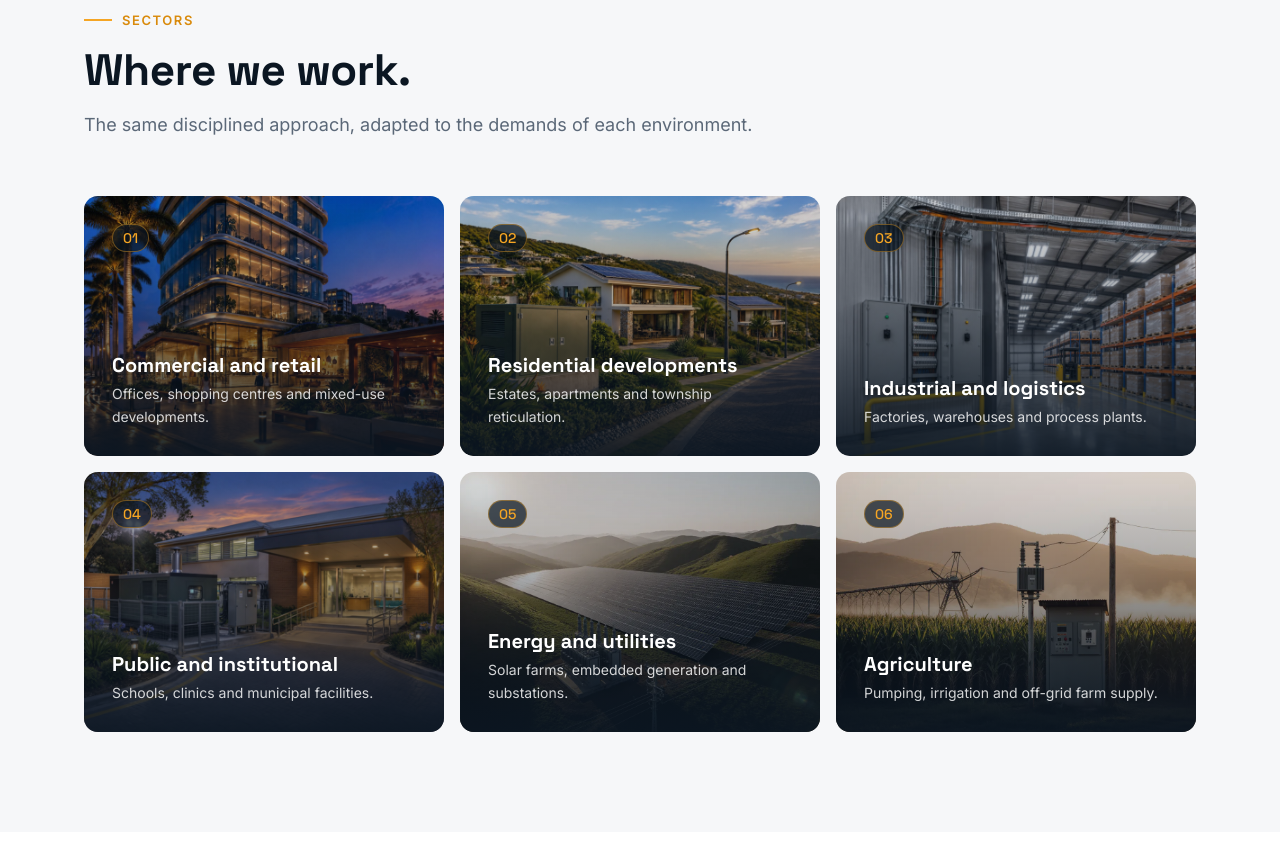
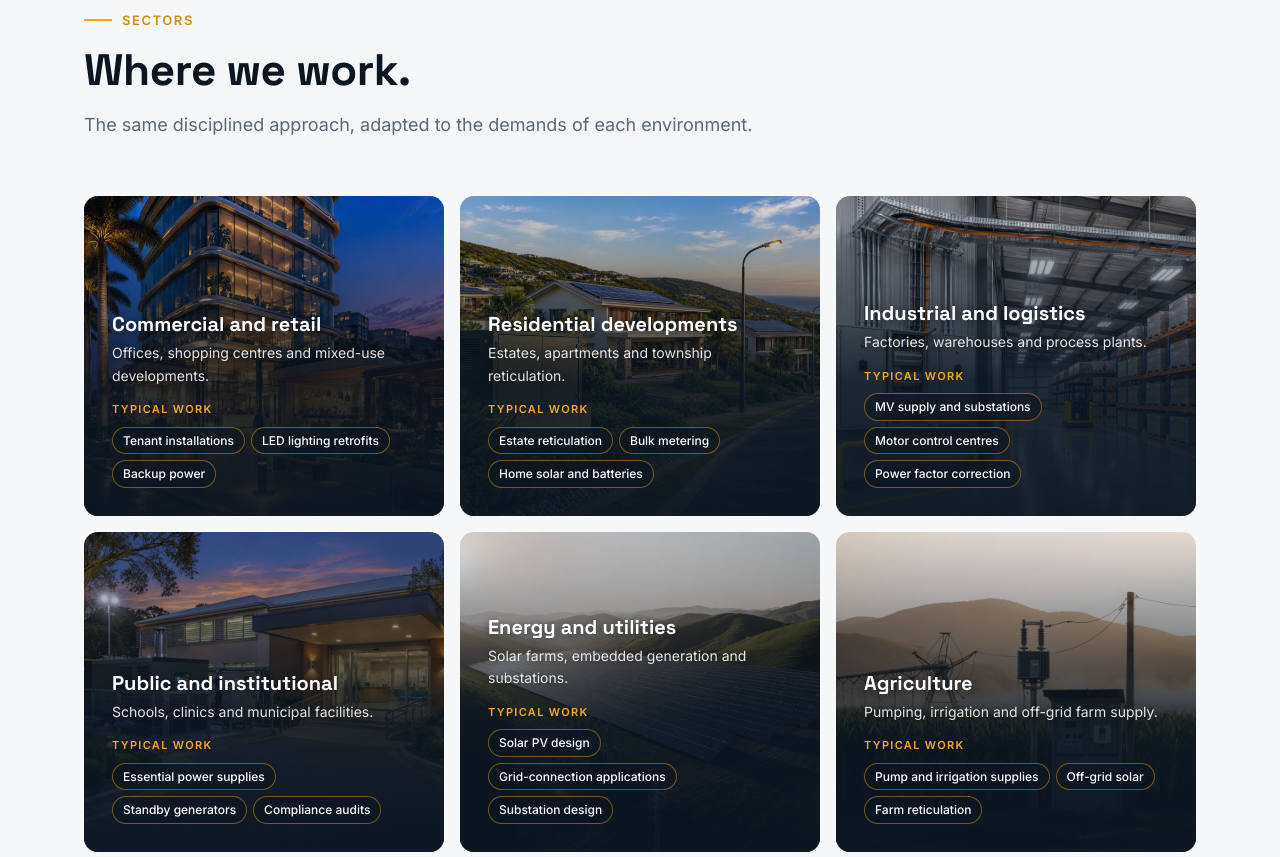
Before and after one commit to ThabangTWIS/deucon-website, a plain HTML site: page index.html in a window 1280 px wide. Shown: the part 3103-3960 px from the top of the page. Drawn offline with Linux system fonts and the light colour scheme.

Commit message:
Replace sector numbers with typical work tags
Co-Authored-By: Claude Opus 5.5 <noreply@anthropic.com>

```diff
--- a/index.html
+++ b/index.html
@@ -189,20 +189,28 @@
   .sector.has-img { min-height: 260px; background: var(--ink) var(--img) center/cover no-repeat; }
   .sector.has-img::before {
     content: ""; position: absolute; inset: 0; z-index: 0;
-    background: linear-gradient(180deg, rgba(11,22,34,.15) 0%, rgba(11,22,34,.35) 40%, rgba(11,22,34,.92) 100%);
+    background: linear-gradient(180deg, rgba(11,22,34,.1) 0%, rgba(11,22,34,.45) 30%, rgba(11,22,34,.85) 58%, rgba(11,22,34,.95) 100%);
     transition: opacity .3s ease;
   }
   .sector.has-img::after { display: none; }
   .sector > * { position: relative; z-index: 1; }
   .sector.has-img { transition: background-size .5s ease; }
   .sector.has-img:hover::before { opacity: .85; }
-  .sector.has-img .num {
-    align-self: flex-start; background: rgba(11,22,34,.7); padding: 2px 10px; border-radius: 999px;
-    border: 1px solid rgba(245,165,36,.4);
+  .sector.has-img { min-height: 320px; }
+  .sector.has-img p { color: rgba(255,255,255,.88); }
+  .sector.has-img h3, .sector.has-img p { text-shadow: 0 1px 8px rgba(11,22,34,.6); }
+  .sector h3 { color: var(--white); font-size: 20px; margin: 18px 0 6px; }
+  .sector .work-label {
+    display: block; margin-top: 14px; font-size: 11px; font-weight: 600; letter-spacing: .12em;
+    text-transform: uppercase; color: var(--amber);
   }
-  .sector.has-img p { color: rgba(255,255,255,.82); }
-  .sector .num { font-family: "Space Grotesk", sans-serif; color: var(--amber); font-size: 14px; margin-bottom: auto; }
-  .sector h3 { color: var(--white); font-size: 20px; margin: 18px 0 6px; }
+  .sector .tags { list-style: none; margin: 8px 0 0; padding: 0; display: flex; flex-wrap: wrap; gap: 6px; }
+  .sector .tags li {
+    font-size: 12px; font-weight: 500; color: var(--white); line-height: 1.3;
+    padding: 5px 10px; border-radius: 999px;
+    background: rgba(11,22,34,.55); border: 1px solid rgba(245,165,36,.45);
+    backdrop-filter: blur(4px);
+  }
   .sector p { font-size: 14px; color: rgba(255,255,255,.65); }
 
   /* Process */
@@ -504,12 +512,38 @@
         <p>The same disciplined approach, adapted to the demands of each environment.</p>
       </div>
       <div class="sectors">
-        <div class="sector reveal has-img" style="--img:url('images/sectors/commercial.jpg')"><span class="num">01</span><h3>Commercial and retail</h3><p>Offices, shopping centres and mixed-use developments.</p></div>
-        <div class="sector reveal has-img" style="--img:url('images/sectors/residential.jpg')"><span class="num">02</span><h3>Residential developments</h3><p>Estates, apartments and township reticulation.</p></div>
-        <div class="sector reveal has-img" style="--img:url('images/sectors/industrial.jpg')"><span class="num">03</span><h3>Industrial and logistics</h3><p>Factories, warehouses and process plants.</p></div>
-        <div class="sector reveal has-img" style="--img:url('images/sectors/public.jpg')"><span class="num">04</span><h3>Public and institutional</h3><p>Schools, clinics and municipal facilities.</p></div>
-        <div class="sector reveal has-img" style="--img:url('images/sectors/energy.webp')"><span class="num">05</span><h3>Energy and utilities</h3><p>Solar farms, embedded generation and substations.</p></div>
-        <div class="sector reveal has-img" style="--img:url('images/sectors/agriculture.webp')"><span class="num">06</span><h3>Agriculture</h3><p>Pumping, irrigation and off-grid farm supply.</p></div>
+        <!-- Each card: photo, sector, short description and "Typical work" tags.
+             When Gavin supplies real projects he is happy to share, they can replace or sit alongside the tags. -->
+        <div class="sector reveal has-img" style="--img:url('images/sectors/commercial.jpg')">
+          <h3>Commercial and retail</h3><p>Offices, shopping centres and mixed-use developments.</p>
+          <span class="work-label">Typical work</span>
+          <ul class="tags"><li>Tenant installations</li><li>LED lighting retrofits</li><li>Backup power</li></ul>
+        </div>
+        <div class="sector reveal has-img" style="--img:url('images/sectors/residential.jpg')">
+          <h3>Residential developments</h3><p>Estates, apartments and township reticulation.</p>
+          <span class="work-label">Typical work</span>
+          <ul class="tags"><li>Estate reticulation</li><li>Bulk metering</li><li>Home solar and batteries</li></ul>
+        </div>
+        <div class="sector reveal has-img" style="--img:url('images/sectors/industrial.jpg')">
+          <h3>Industrial and logistics</h3><p>Factories, warehouses and process plants.</p>
+          <span class="work-label">Typical work</span>
+          <ul class="tags"><li>MV supply and substations</li><li>Motor control centres</li><li>Power factor correction</li></ul>
+        </div>
+        <div class="sector reveal has-img" style="--img:url('images/sectors/public.jpg')">
+          <h3>Public and institutional</h3><p>Schools, clinics and municipal facilities.</p>
+          <span class="work-label">Typical work</span>
+          <ul class="tags"><li>Essential power supplies</li><li>Standby generators</li><li>Compliance audits</li></ul>
+        </div>
+        <div class="sector reveal has-img" style="--img:url('images/sectors/energy.webp')">
+          <h3>Energy and utilities</h3><p>Solar farms, embedded generation and substations.</p>
+          <span class="work-label">Typical work</span>
+          <ul class="tags"><li>Solar PV design</li><li>Grid-connection applications</li><li>Substation design</li></ul>
+        </div>
+        <div class="sector reveal has-img" style="--img:url('images/sectors/agriculture.webp')">
+          <h3>Agriculture</h3><p>Pumping, irrigation and off-grid farm supply.</p>
+          <span class="work-label">Typical work</span>
+          <ul class="tags"><li>Pump and irrigation supplies</li><li>Off-grid solar</li><li>Farm reticulation</li></ul>
+        </div>
       </div>
     </div>
   </section>
```
